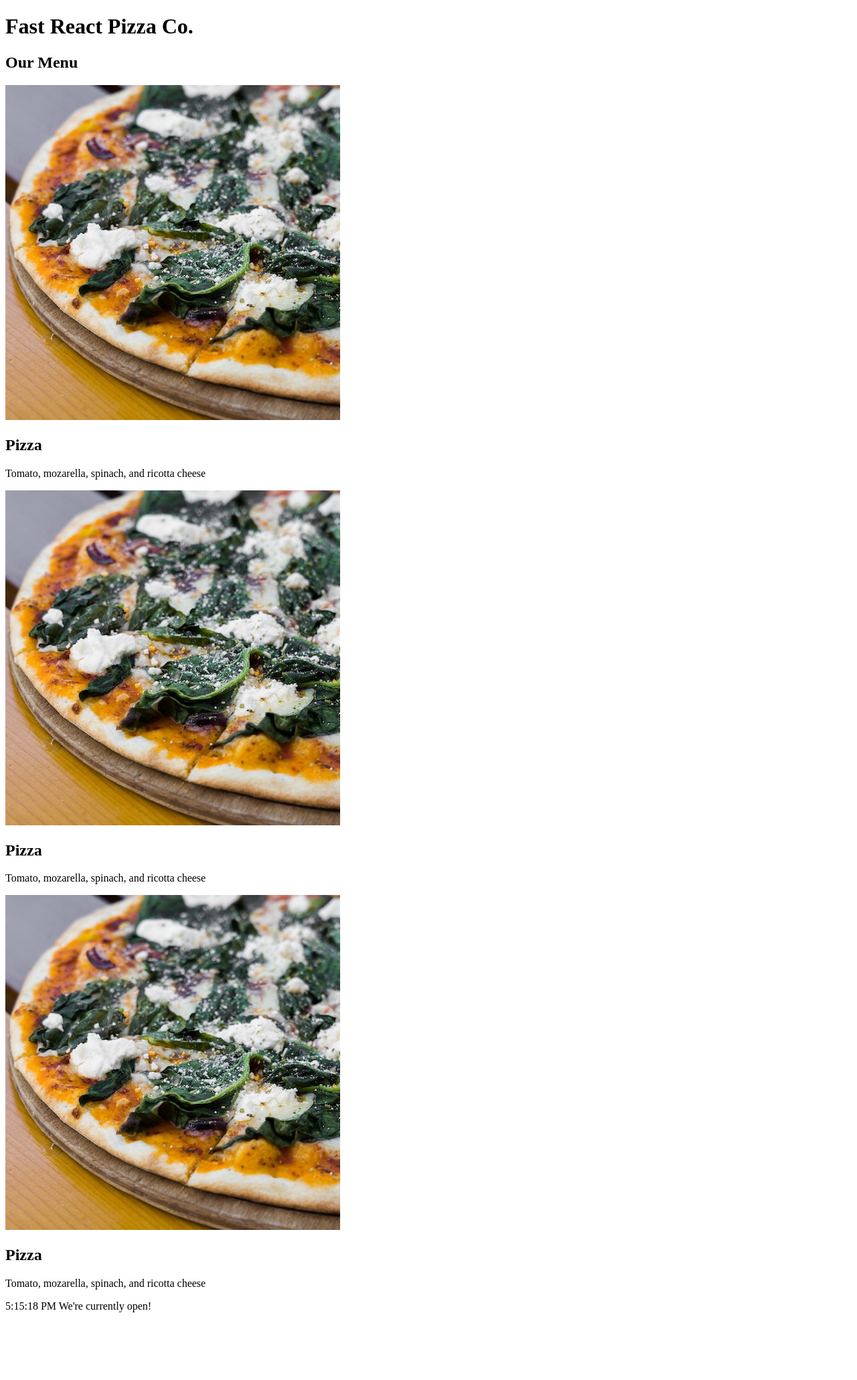
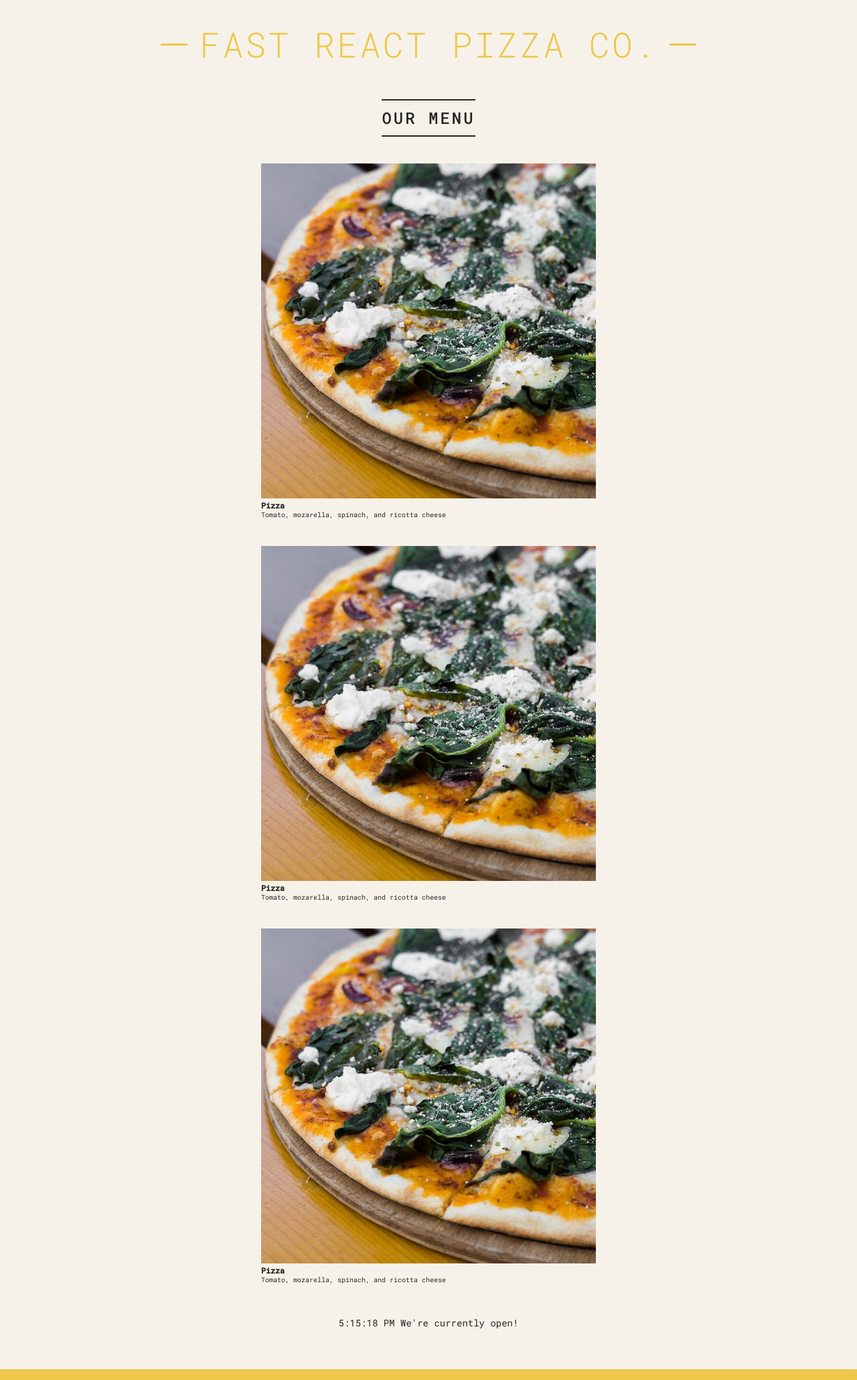
Before and after one commit to fido1hn/pizza-menu, a React (Vite) app: page / in a window 1280 px wide. Shown: the whole page at 67% size. Before the commit the page ends 1967 px from the top, so only its background shows below. Built offline with nearby package versions, Linux system fonts and the light colour scheme.

Commit message:
styling components

```diff
--- a/src/index.css
+++ b/src/index.css
@@ -1,4 +1,4 @@
-@import url('https://fonts.googleapis.com/css2?family=Roboto+Mono:ital,wght@0,300;0,400;0,500;1,300&display=swap');
+@import url("https://fonts.googleapis.com/css2?family=Roboto+Mono:ital,wght@0,300;0,400;0,500;1,300&display=swap");
 
 * {
   margin: 0;
@@ -11,7 +11,7 @@ html {
 }
 
 body {
-  font-family: 'Roboto Mono', sans-serif;
+  font-family: "Roboto Mono", sans-serif;
   color: #252525;
   font-weight: 400;
   background-color: #f7f2e9;
@@ -55,9 +55,9 @@ body {
 .header h1::before,
 .header h1::after {
   display: block;
-  content: '';
+  content: "";
   height: 3px;
-  width: 12rem;
+  width: 4rem;
   background-color: #edc84b;
   position: absolute;
   top: calc(50% - 1px);
--- a/src/index.jsx
+++ b/src/index.jsx
@@ -1,9 +1,55 @@
 import React from "react";
 import ReactDom from "react-dom/client";
+import "./index.css";
+
+const pizzaData = [
+  {
+    name: "Focaccia",
+    ingredients: "Bread with italian olive oil and rosemary",
+    price: 6,
+    photoName: "pizzas/focaccia.jpg",
+    soldOut: false,
+  },
+  {
+    name: "Pizza Margherita",
+    ingredients: "Tomato and mozarella",
+    price: 10,
+    photoName: "pizzas/margherita.jpg",
+    soldOut: false,
+  },
+  {
+    name: "Pizza Spinaci",
+    ingredients: "Tomato, mozarella, spinach, and ricotta cheese",
+    price: 12,
+    photoName: "pizzas/spinaci.jpg",
+    soldOut: false,
+  },
+  {
+    name: "Pizza Funghi",
+    ingredients: "Tomato, mozarella, mushrooms, and onion",
+    price: 12,
+    photoName: "pizzas/funghi.jpg",
+    soldOut: false,
+  },
+  {
+    name: "Pizza Salamino",
+    ingredients: "Tomato, mozarella, and pepperoni",
+    price: 15,
+    photoName: "pizzas/salamino.jpg",
+    soldOut: true,
+  },
+  {
+    name: "Pizza Prosciutto",
+    ingredients: "Tomato, mozarella, ham, aragula, and burrata cheese",
+    price: 18,
+    photoName: "pizzas/prosciutto.jpg",
+    soldOut: false,
+  },
+];
 
 function App() {
   return (
-    <div>
+    <div className="container">
       <Header />
       <Menu />
       <Footer />
@@ -12,16 +58,20 @@ function App() {
 }
 
 function Header() {
-  return <h1>Fast React Pizza Co.</h1>;
+  return (
+    <header className="header">
+      <h1 style={{}}>Fast React Pizza Co.</h1>
+    </header>
+  );
 }
 function Menu() {
   return (
-    <div>
+    <main className="menu">
       <h2>Our Menu</h2>
       <Pizza />
       <Pizza />
       <Pizza />
-    </div>
+    </main>
   );
 }
 function Footer() {
@@ -31,7 +81,9 @@ function Footer() {
   const isOpen = hour >= openHour && hour <= closeHour;
 
   return (
-    <footer>{new Date().toLocaleTimeString()} We're currently open!</footer>
+    <footer className="footer">
+      {new Date().toLocaleTimeString()} We're currently open!
+    </footer>
   );
   // return React.createElement("footer", null, "We're currently open");
 }
@@ -40,7 +92,7 @@ function Pizza() {
   return (
     <div>
       <img src="pizzas/spinaci.jpg" alt="spinaci pizza" />
-      <h2>Pizza</h2>
+      <h3>Pizza</h3>
       <p>Tomato, mozarella, spinach, and ricotta cheese</p>
     </div>
   );
```
